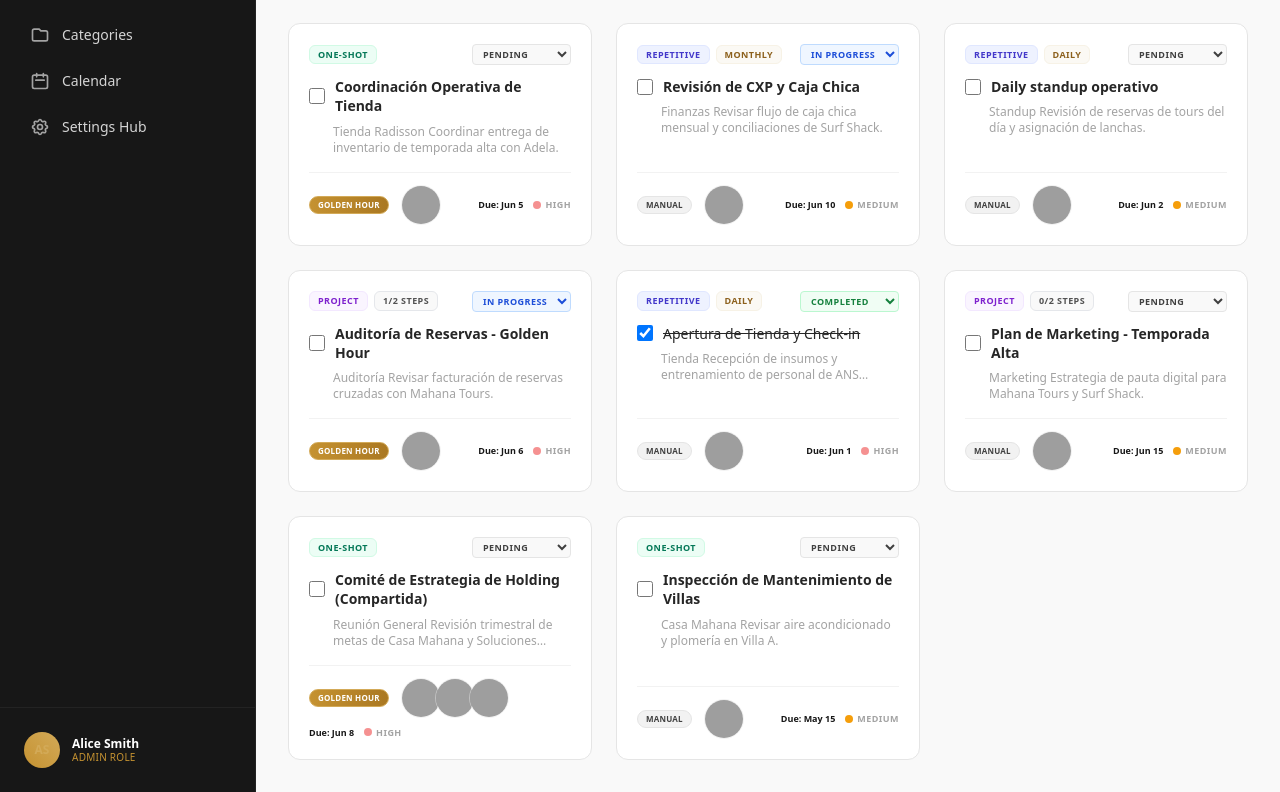
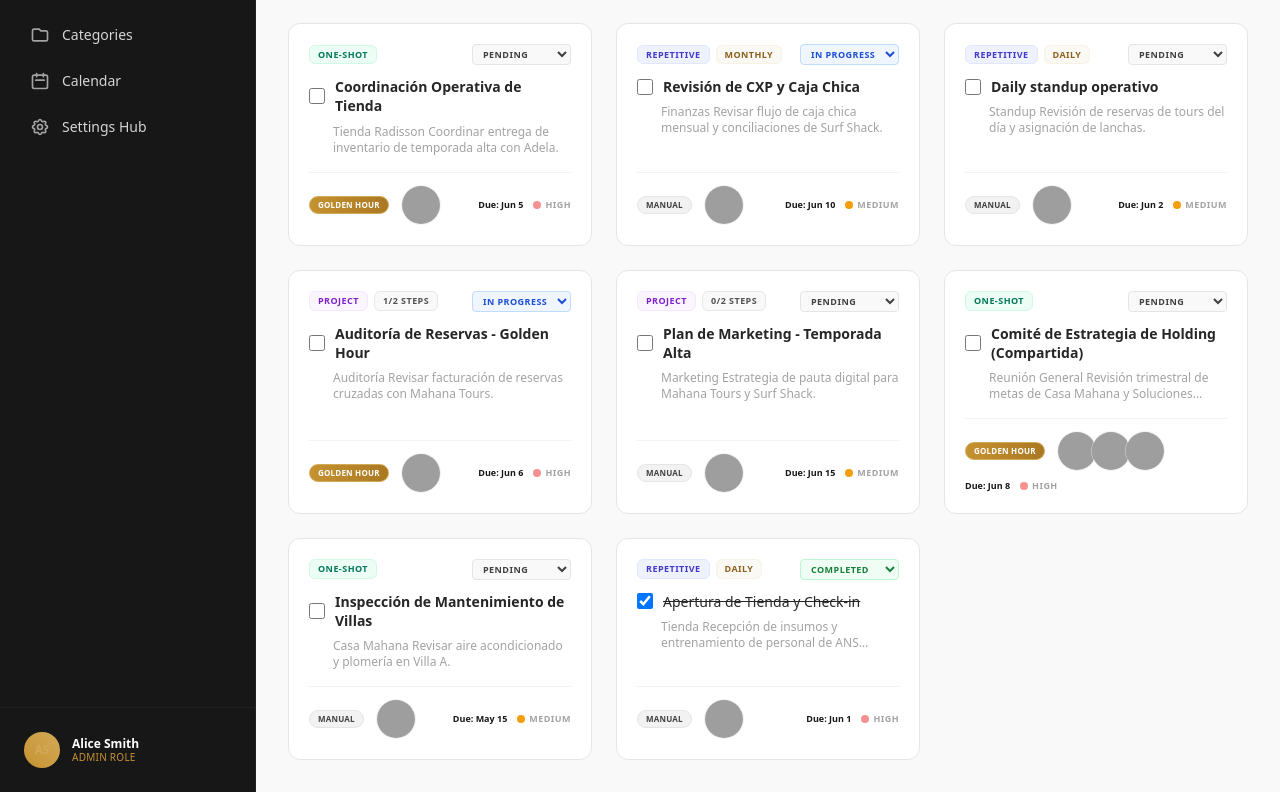
Before and after one commit to aimailhumberto-cloud/TaskManagerGH, a Next.js app: page /tasks in a window 1280 px wide. Shown: the part 376-1168 px from the top of the page. Built offline with nearby package versions, Linux system fonts and the light colour scheme; grey boxes are pictures that could not be loaded.

Commit message:
feat: automatically sort completed tasks to the bottom of the Taskboard and filter from upcoming lists

```diff
--- a/src/app/DashboardClient.tsx
+++ b/src/app/DashboardClient.tsx
@@ -259,6 +259,7 @@ export default function DashboardClient({
   const upcomingRepetitiveTasks = useMemo(() => {
     return tasks.filter(t =>
       t.type === 'Repetitive' &&
+      t.status !== 'Completed' &&
       t.dueDate && t.dueDate.substring(0, 10) > todayStr
     ).sort((a, b) => a.dueDate.localeCompare(b.dueDate));
   }, [tasks, todayStr]);
--- a/src/app/tasks/page.tsx
+++ b/src/app/tasks/page.tsx
@@ -260,6 +260,13 @@ export default function TasksPage() {
   });
 
   const sortedTasks = [...filteredTasks].sort((a, b) => {
+    // Rule 1: Completed tasks always go to the bottom
+    const aComp = a.status === 'Completed' ? 1 : 0;
+    const bComp = b.status === 'Completed' ? 1 : 0;
+    if (aComp !== bComp) {
+      return aComp - bComp;
+    }
+
     if (sortBy === 'title') {
       return a.title.localeCompare(b.title);
     }
```
